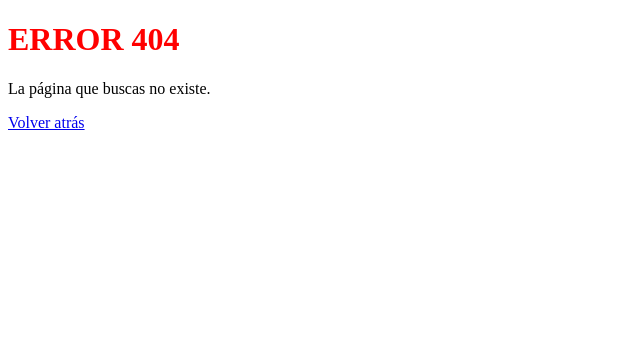
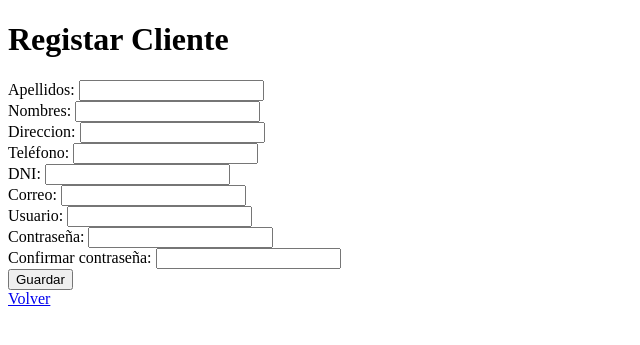
Before and after one commit to EderNick/fisme-daw2-php, a PHP site: page /daw2/Views/Clientes/formulario.php in a window 1280 px wide. Shown: the top 345 px of the page, without its empty margins (0-640 px from the left). Run offline with PHP 8.4, Linux system fonts and the light colour scheme; some libraries are stand-ins or nearby versions.

Commit message:
Registrar Cliente

```diff
--- a/sesion-07/proyecto-php-mvc/Libraries/Core/Model.php
+++ b/sesion-07/proyecto-php-mvc/Libraries/Core/Model.php
@@ -43,7 +43,10 @@ class Model extends Conexion
         foreach ($data as $key => $value) {
             $stmt->bindValue(":{$key}", $value);
         }
-        return $stmt->execute();
+        if ($stmt->execute()) {
+            return $this->connect()->lastInsertId();
+        }
+        return false;
     }
 
     public function update($id, $data)
--- /dev/null
+++ b/sesion-07/proyecto-php-mvc/Views/Clientes/formulario.php
@@ -0,0 +1,55 @@
+<!DOCTYPE html>
+<html lang="en">
+
+<head>
+    <meta charset="UTF-8">
+    <meta name="viewport" content="width=device-width, initial-scale=1.0">
+    <title>Registrar cliente</title>
+</head>
+
+<body>
+    <h1>Registar Cliente</h1>
+    <form method="post" action="<?= BASE_URL ?>/clientes/guardar">
+        <label for="apellidos">Apellidos:</label>
+        <input type="text" name="apellidos" required>
+        <br>
+
+        <label for="nombres">Nombres:</label>
+        <input type="text" name="nombres" required>
+        <br>
+
+        <label for="direccion">Direccion:</label>
+        <input type="text" name="direccion">
+        <br>
+
+        <label for="telefono">Teléfono:</label>
+        <input type="text" name="telefono">
+        <br>
+
+        <label for="dni">DNI:</label>
+        <input type="text" name="dni" required>
+        <br>
+
+        <label for="correo">Correo:</label>
+        <input type="email" name="correo" required>
+        <br>
+
+        <label for="usuario">Usuario:</label>
+        <input type="text" name="usuario" required>
+        <br>
+
+        <label for="clave">Contraseña:</label>
+        <input type="password" name="clave" required>
+        <br>
+
+        <label for="clave_2">Confirmar contraseña:</label>
+        <input type="password" name="clave_2" required>
+        <br>
+
+        <input type="submit" value="Guardar">
+    </form>
+
+    <a href="<?= BASE_URL; ?>/clientes">Volver</a>
+</body>
+
+</html>
--- a/sesion-07/proyecto-php-mvc/Views/Clientes/listar.php
+++ b/sesion-07/proyecto-php-mvc/Views/Clientes/listar.php
@@ -12,6 +12,7 @@
         Gestionar Clientes
     </h1>
 
+    <a href="<?= BASE_URL ?>/clientes/registrar">Nuevo Cliente</a>
     <table border="1">
         <thead>
             <tr>
```
Also changed, not shown: sesion-07/proyecto-php-mvc/Controllers/ClientesController.php (+43 -0 lines), sesion-07/proyecto-php-mvc/Models/UsuariosModel.php (+8 -5 lines).
